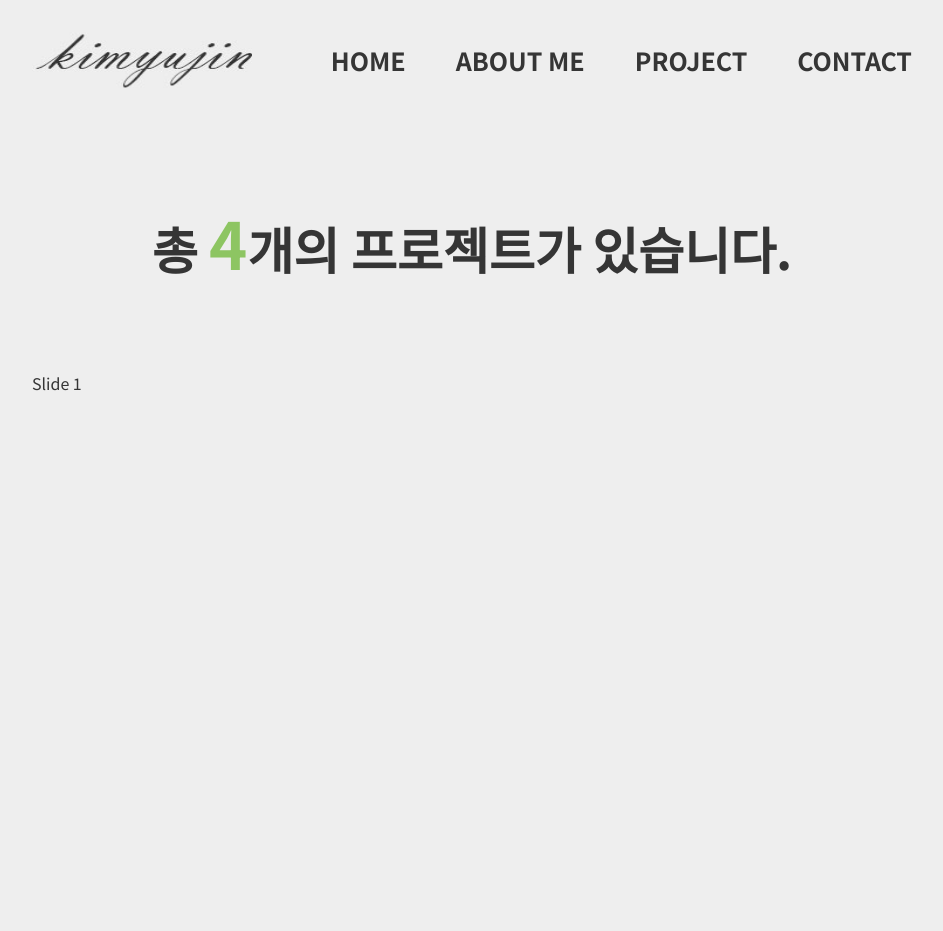
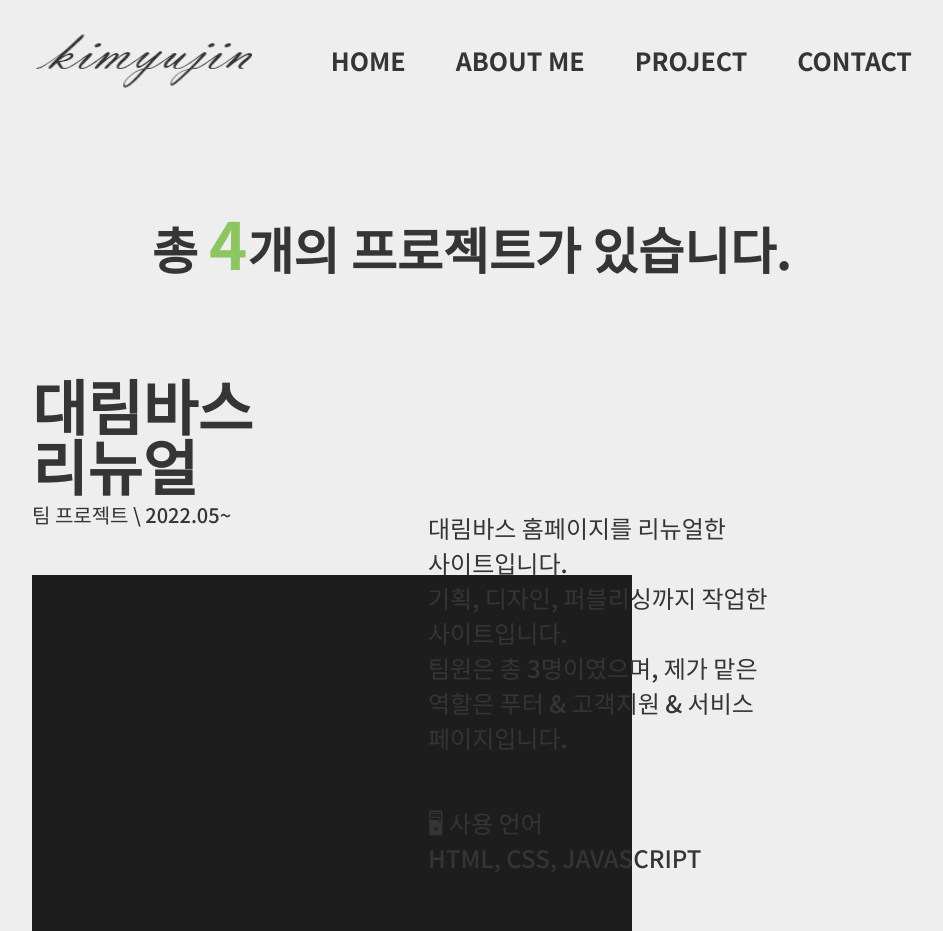
Before and after one commit to yujinkim11/portfolio, a React (Create React App) app: page /#/project in a window 1280 px wide. Shown: the top 931 px of the page, without its empty margins (168-1111 px from the left). Before the commit the page ends 800 px from the top, so only its background shows below. Built offline with nearby package versions, Linux system fonts and the light colour scheme.

Commit message:
project slide setting

```diff
--- a/src/Project.js
+++ b/src/Project.js
@@ -6,6 +6,7 @@
 const ProjectWrap = styled.div`
   padding: ${mainStyle.padding};
 `;
+
 const Title = styled.h3`
   margin: 100px 0;
   font-size: 50px;
@@ -21,20 +22,83 @@
   justify-content: space-between;
 `;
 
+const SwiperWrap = styled.div`
+  display: flex;
+`;
+
+const ProjectCon = styled.div`
+  width: 45%;
+`;
+
+const ProjectTitle = styled.h1`
+  font-size: 60px;
+  font-weight: 900;
+  margin-bottom: 10px;
+`;
+const Team = styled.p`
+  font-size: 20px;
+  font-weight: 500;
+  margin-bottom: 50px;
+`;
+
+const ProjectImg = styled.div`
+  width: 600px;
+  height: 500px;
+  background-color: #1d1d1d;
+`;
+
+const ProjectDetail = styled.div`
+  width: 45%;
+  font-size: 24px;
+  font-weight: 500;
+  line-height: 35px;
+`;
+const DetailCon = styled.h3`
+  width: 90%;
+  margin-top: 135px;
+`;
+
+const Skill = styled.div`
+  margin: 50px 0;
+`;
+const Site = styled.div``;
+const Github = styled.div``;
+
 export const Project = () => {
   return (
     <ProjectWrap>
       <Title>
         총 <span>4</span>개의 프로젝트가 있습니다.
       </Title>
+
       <Projects>
-        <Swiper
-          spaceBetween={50}
-          slidesPerView={1}
-          onSlideChange={() => console.log("slide change")}
-          onSwiper={(swiper) => console.log(swiper)}
-        >
-          <SwiperSlide>Slide 1</SwiperSlide>
+        <Swiper spaceBetween={50} slidesPerView={1}>
+          <SwiperSlide>
+            <SwiperWrap>
+              <ProjectCon>
+                <ProjectTitle>대림바스 리뉴얼</ProjectTitle>
+                <Team>팀 프로젝트 \ 2022.05~ </Team>
+                <ProjectImg></ProjectImg>
+              </ProjectCon>
+              <ProjectDetail>
+                <DetailCon>
+                  대림바스 홈페이지를 리뉴얼한 사이트입니다.
+                  <br />
+                  기획, 디자인, 퍼블리싱까지 작업한 사이트입니다.
+                  <br />
+                  팀원은 총 3명이였으며, 제가 맡은 역할은 푸터 & 고객지원 &
+                  서비스 페이지입니다.
+                </DetailCon>
+                <Skill>
+                  🖥 사용 언어
+                  <br />
+                  HTML, CSS, JAVASCRIPT
+                </Skill>
+                <Site>사이트 바로가기</Site>
+                <Github>깃허브 바로가기</Github>
+              </ProjectDetail>
+            </SwiperWrap>
+          </SwiperSlide>
           <SwiperSlide>Slide 2</SwiperSlide>
           <SwiperSlide>Slide 3</SwiperSlide>
           <SwiperSlide>Slide 4</SwiperSlide>
```
